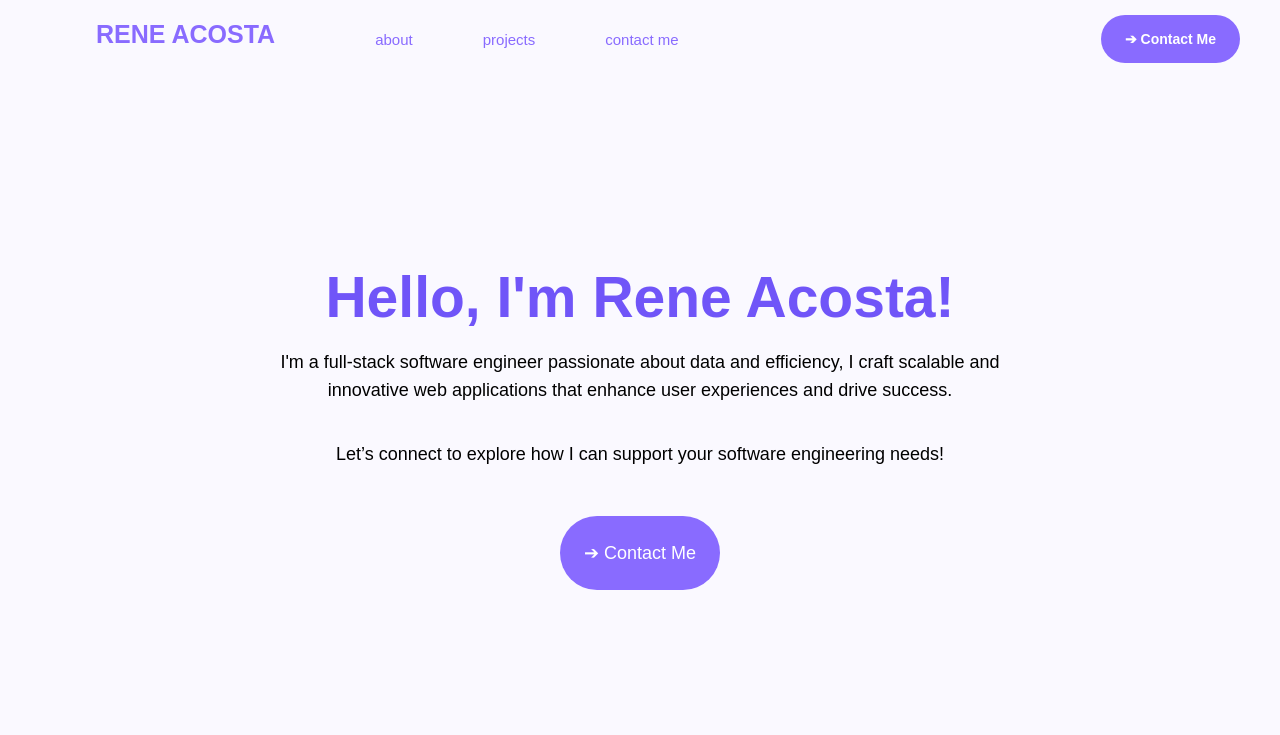
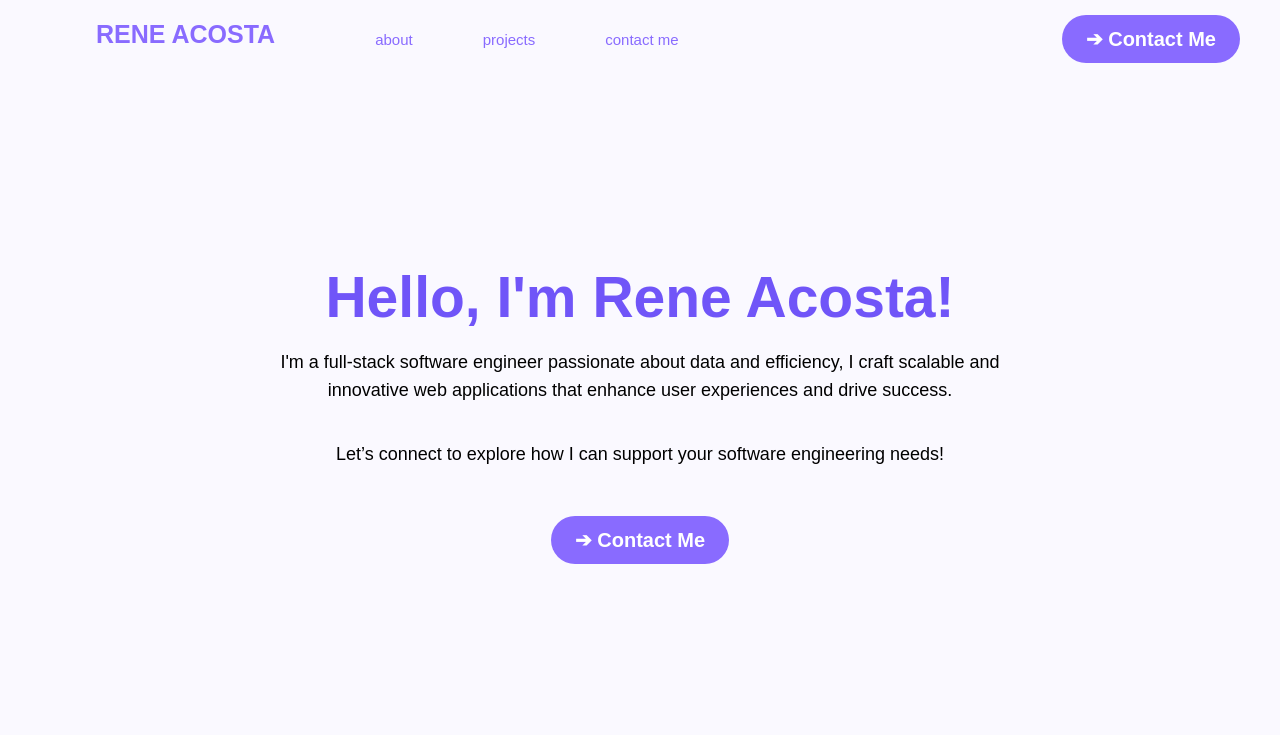
Before and after one commit to racosta323/rene-acosta-portfolio, a React (Create React App) app: page / in a window 1280 px wide. Shown: the top 735 px of the page. Built offline with nearby package versions, Linux system fonts and the light colour scheme.

Commit message:
updates email in contact me button

```diff
--- a/src/ContactButton.js
+++ b/src/ContactButton.js
@@ -2,7 +2,7 @@ function ContactButton(){
     return(
         <>
            <button type="button">
-                <p><a href="mailto:someone@example.com"> &#10132; Contact Me</a></p>
+                <a href="mailto:racosta323@gmail.com"> &#10132; Contact Me</a>
             </button>
         </>
     )
```
